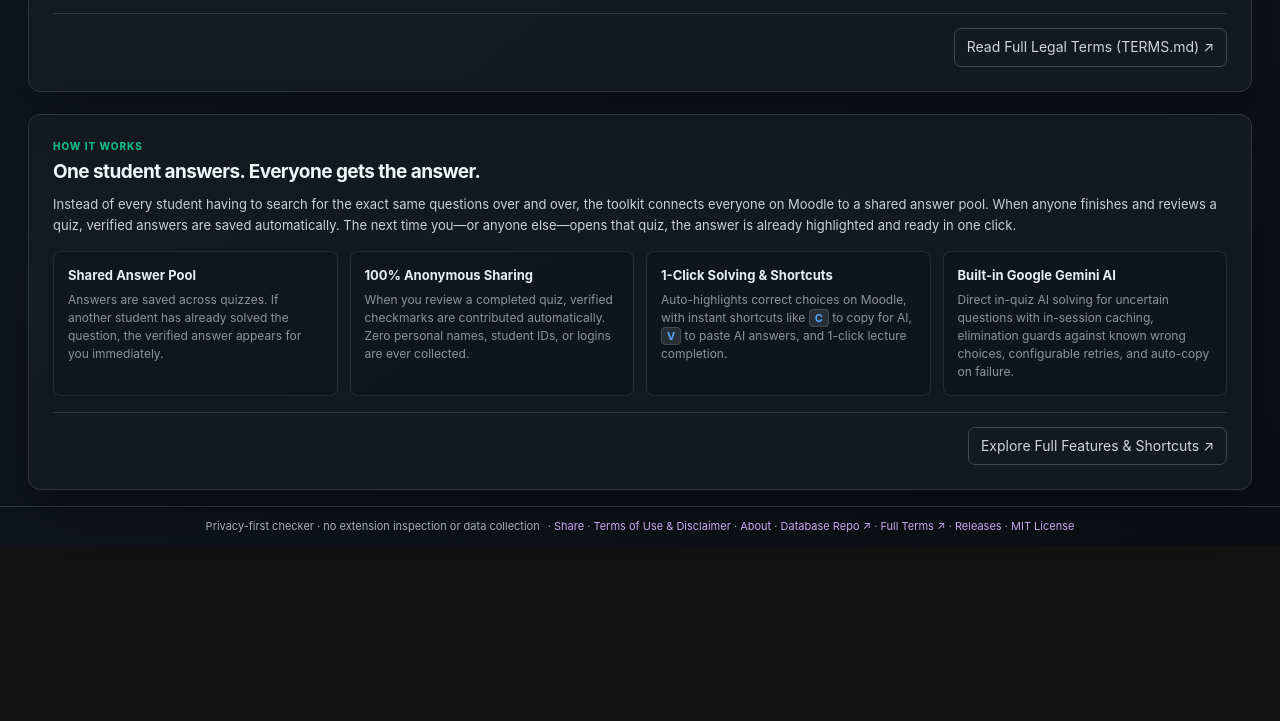
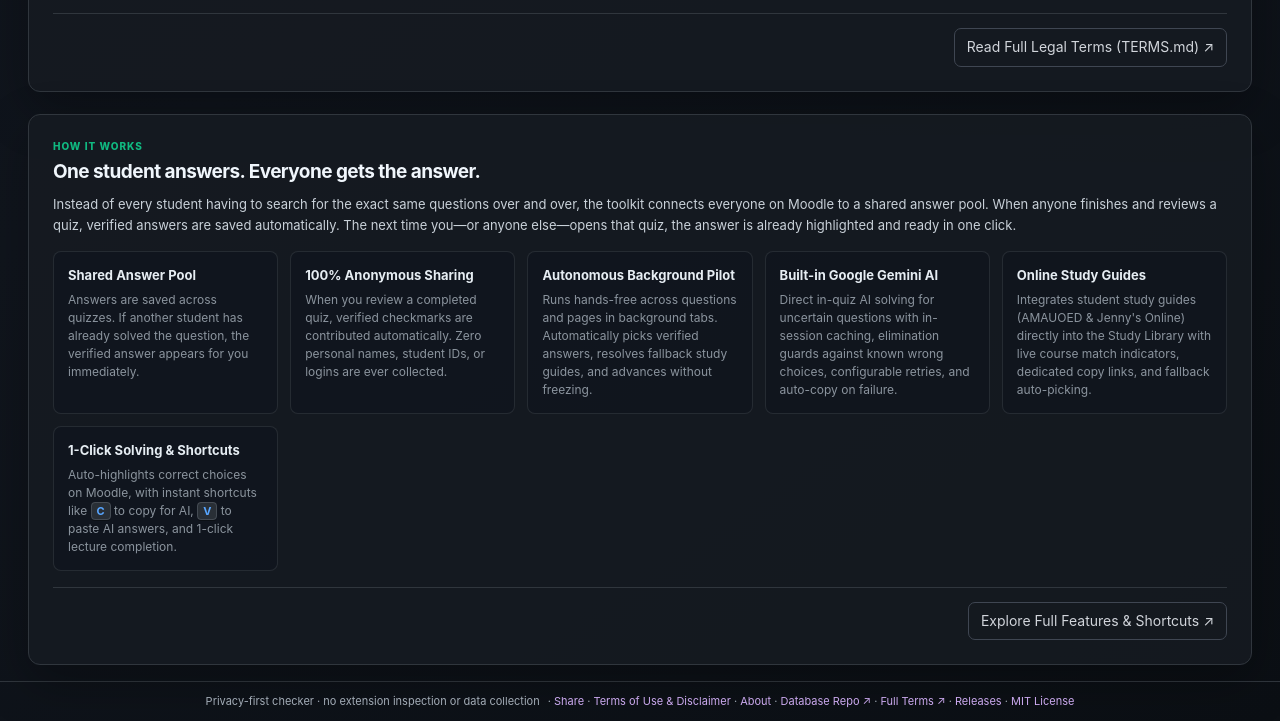
Before and after one commit to Acads-Tools/amaes-toolkit, a website: page public/index.html in a window 1280 px wide. Shown: the part 1794-2515 px from the top of the page. Before the commit the page ends 2340 px from the top, so only its background shows below. Drawn offline with Linux system fonts and the light colour scheme; no server answers; files whose address does not match are found by name.

Commit message:
docs: update README and website for v1.11.17 features

```diff
--- a/public/index.html
+++ b/public/index.html
@@ -165,16 +165,24 @@
           <p>When you review a completed quiz, verified checkmarks are contributed automatically. Zero personal names, student IDs, or logins are ever collected.</p>
         </div>
         <div class="about-item">
-          <h3>1-Click Solving & Shortcuts</h3>
-          <p>Auto-highlights correct choices on Moodle, with instant shortcuts like <kbd>C</kbd> to copy for AI, <kbd>V</kbd> to paste AI answers, and 1-click lecture completion.</p>
+          <h3>Autonomous Background Pilot</h3>
+          <p>Runs hands-free across questions and pages in background tabs. Automatically picks verified answers, resolves fallback study guides, and advances without freezing.</p>
         </div>
         <div class="about-item">
           <h3>Built-in Google Gemini AI</h3>
           <p>Direct in-quiz AI solving for uncertain questions with in-session caching, elimination guards against known wrong choices, configurable retries, and auto-copy on failure.</p>
         </div>
+        <div class="about-item">
+          <h3>Online Study Guides</h3>
+          <p>Integrates student study guides (AMAUOED &amp; Jenny's Online) directly into the Study Library with live course match indicators, dedicated copy links, and fallback auto-picking.</p>
+        </div>
+        <div class="about-item">
+          <h3>1-Click Solving &amp; Shortcuts</h3>
+          <p>Auto-highlights correct choices on Moodle, with instant shortcuts like <kbd>C</kbd> to copy for AI, <kbd>V</kbd> to paste AI answers, and 1-click lecture completion.</p>
+        </div>
       </div>
       <div class="about-footer-action">
-        <a class="button secondary" href="https://github.com/Acads-Tools/amaes-toolkit#-features" target="_blank" rel="noreferrer">Explore Full Features & Shortcuts ↗</a>
+        <a class="button secondary" href="https://github.com/Acads-Tools/amaes-toolkit#-features" target="_blank" rel="noreferrer">Explore Full Features &amp; Shortcuts ↗</a>
       </div>
     </section>
   </main>
```
Also changed, not shown: README.md.
